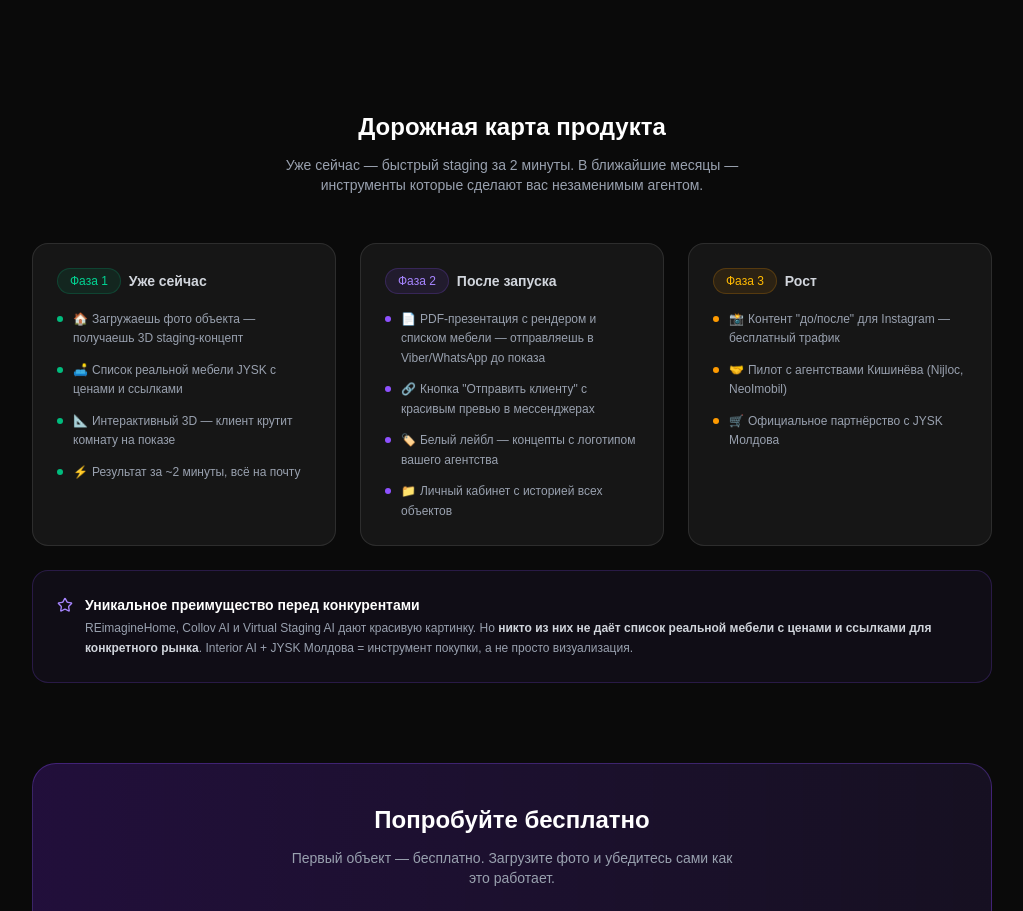
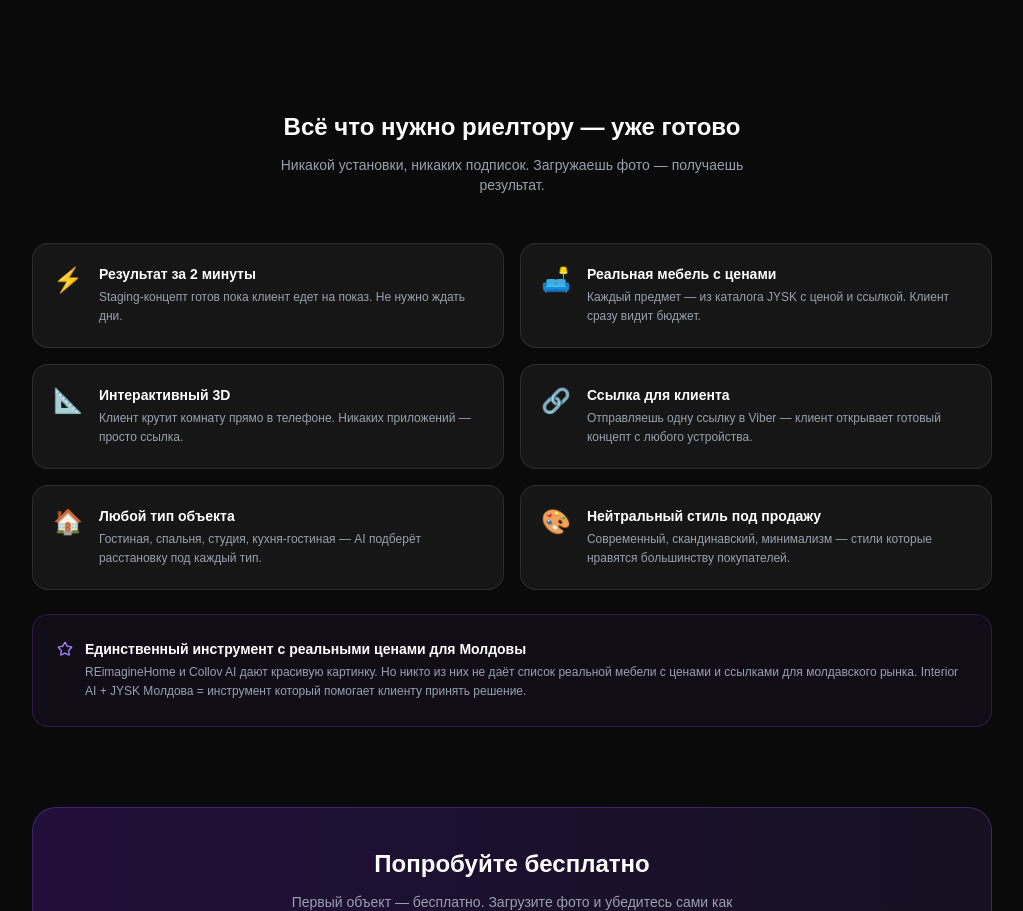
Before and after one commit to perchekliialexei-hue/interior-ai, a Next.js app: page /realtor in a window 1280 px wide. Shown: the part 986-1897 px from the top of the page, without its empty margins (128-1151 px from the left). Built offline with nearby package versions, Linux system fonts and the light colour scheme.

Commit message:
feat: realtor page - remove roadmap, add features

```diff
--- a/app/realtor/page.tsx
+++ b/app/realtor/page.tsx
@@ -281,64 +281,40 @@ export default function RealtorPage() {
         </div>
       </section>
 
-      {/* ── Roadmap ── */}
+      {/* ── Features ── */}
 <section className="max-w-5xl mx-auto px-8 py-8 pb-20">
   <div className="text-center mb-12">
-          <h2 className="text-2xl font-bold mb-3">Дорожная карта продукта</h2>
+    <h2 className="text-2xl font-bold mb-3">Всё что нужно риелтору — уже готово</h2>
     <p className="text-gray-400 text-sm max-w-lg mx-auto">
-            Уже сейчас — быстрый staging за 2 минуты. В ближайшие месяцы — инструменты которые сделают вас незаменимым агентом.
+      Никакой установки, никаких подписок. Загружаешь фото — получаешь результат.
     </p>
   </div>
-        <div className="grid md:grid-cols-3 gap-6">
-          {ROADMAP.map((phase, pi) => {
-            const colors: Record<string, string> = {
-              emerald: 'bg-emerald-500/10 text-emerald-400 border-emerald-500/20',
-              violet:  'bg-violet-500/10  text-violet-400  border-violet-500/20',
-              amber:   'bg-amber-500/10   text-amber-400   border-amber-500/20',
-            };
-            const dotColors: Record<string, string> = {
-              emerald: 'bg-emerald-500',
-              violet:  'bg-violet-500',
-              amber:   'bg-amber-500',
-            };
-            return (
-              <motion.div
-                key={pi}
-                initial={{ opacity: 0, y: 20 }} animate={{ opacity: 1, y: 0 }}
-                transition={{ delay: 0.15 * pi + 0.2, duration: 0.5 }}
-                className="bg-white/5 border border-white/10 rounded-2xl p-6 hover:border-white/20 transition"
-              >
-                <div className="flex items-center gap-2 mb-4">
-                  <span className={`text-xs font-medium px-3 py-1 rounded-full border ${colors[phase.color]}`}>
-                    {phase.phase}
-                  </span>
-                  <span className="text-sm font-semibold text-gray-300">{phase.title}</span>
+  <div className="grid md:grid-cols-2 gap-4">
+    {[
+      { icon: '⚡', title: 'Результат за 2 минуты', desc: 'Staging-концепт готов пока клиент едет на показ. Не нужно ждать дни.' },
+      { icon: '🛋️', title: 'Реальная мебель с ценами', desc: 'Каждый предмет — из каталога JYSK с ценой и ссылкой. Клиент сразу видит бюджет.' },
+      { icon: '📐', title: 'Интерактивный 3D', desc: 'Клиент крутит комнату прямо в телефоне. Никаких приложений — просто ссылка.' },
+      { icon: '🔗', title: 'Ссылка для клиента', desc: 'Отправляешь одну ссылку в Viber — клиент открывает готовый концепт с любого устройства.' },
+      { icon: '🏠', title: 'Любой тип объекта', desc: 'Гостиная, спальня, студия, кухня-гостиная — AI подберёт расстановку под каждый тип.' },
+      { icon: '🎨', title: 'Нейтральный стиль под продажу', desc: 'Современный, скандинавский, минимализм — стили которые нравятся большинству покупателей.' },
+    ].map((f, i) => (
+      <div key={i} className="bg-white/5 border border-white/10 rounded-2xl p-5 hover:border-violet-500/30 transition flex gap-4">
+        <span className="text-2xl flex-shrink-0">{f.icon}</span>
+        <div>
+          <h3 className="font-semibold text-sm mb-1">{f.title}</h3>
+          <p className="text-gray-400 text-xs leading-relaxed">{f.desc}</p>
         </div>
-                <ul className="space-y-3">
-                  {phase.items.map((item, ii) => (
-                    <li key={ii} className="flex items-start gap-2.5">
-                      <span className={`w-1.5 h-1.5 rounded-full mt-1.5 flex-shrink-0 ${dotColors[phase.color]}`} />
-                      <span className="text-xs text-gray-400 leading-relaxed">
-                        <span className="mr-1">{item.icon}</span>{item.text}
-                      </span>
-                    </li>
+      </div>
     ))}
-                </ul>
-              </motion.div>
-            );
-          })}
   </div>
 
-        {/* Competitive advantage */}
   <div className="mt-6 bg-violet-500/5 border border-violet-500/20 rounded-2xl p-6">
     <div className="flex items-start gap-3">
       <Star size={16} className="text-violet-400 mt-0.5 flex-shrink-0" />
       <div>
-              <div className="text-sm font-semibold text-white mb-1">Уникальное преимущество перед конкурентами</div>
+        <div className="text-sm font-semibold text-white mb-1">Единственный инструмент с реальными ценами для Молдовы</div>
         <p className="text-xs text-gray-400 leading-relaxed">
-                REimagineHome, Collov AI и Virtual Staging AI дают красивую картинку.
-                Но <strong className="text-gray-300">никто из них не даёт список реальной мебели с ценами и ссылками для конкретного рынка</strong>.
-                Interior AI + JYSK Молдова = инструмент покупки, а не просто визуализация.
+          REimagineHome и Collov AI дают красивую картинку. Но никто из них не даёт список реальной мебели с ценами и ссылками для молдавского рынка. Interior AI + JYSK Молдова = инструмент который помогает клиенту принять решение.
         </p>
       </div>
     </div>
```
Lines whose indentation alone changed are shown as unchanged.
